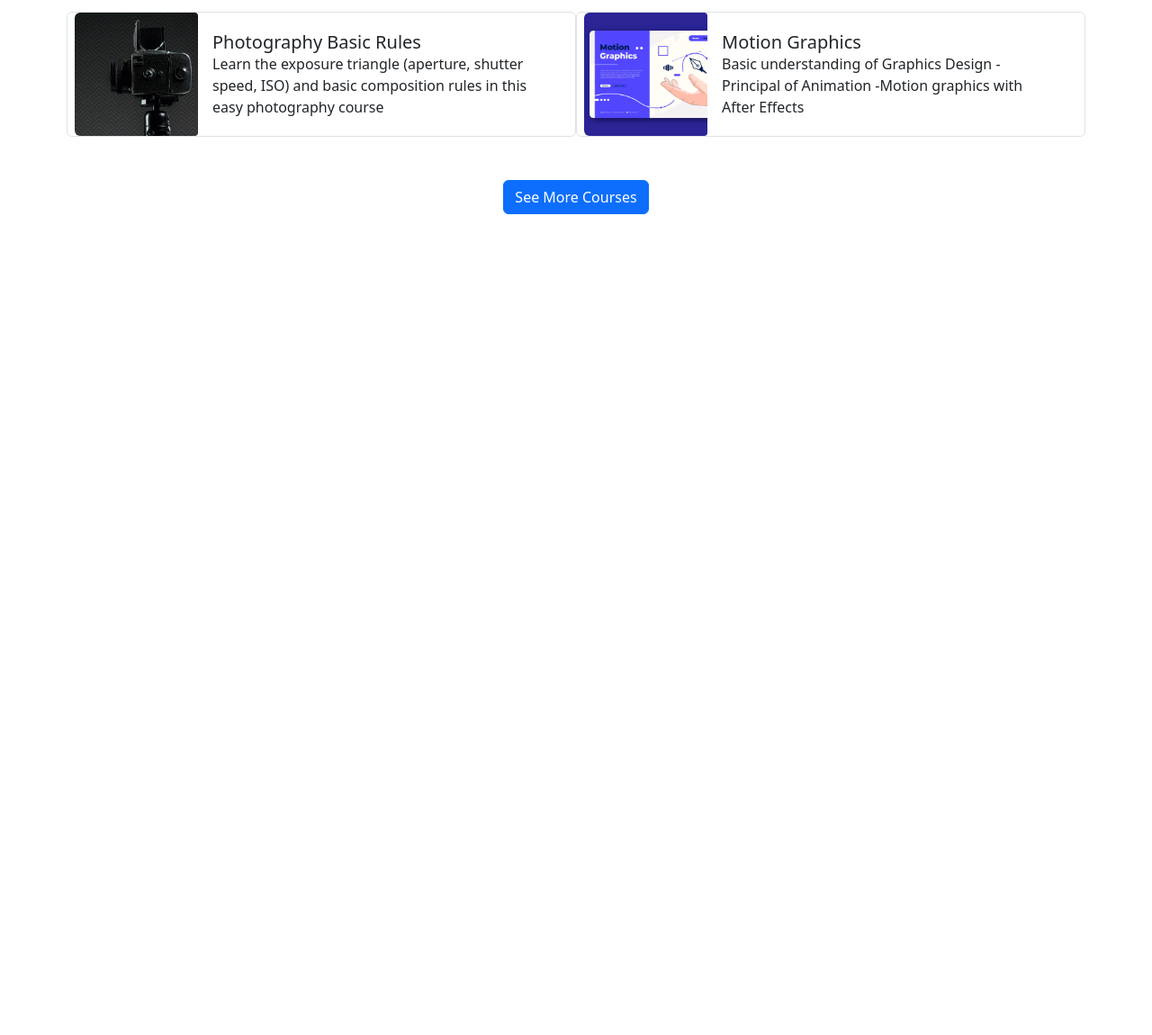
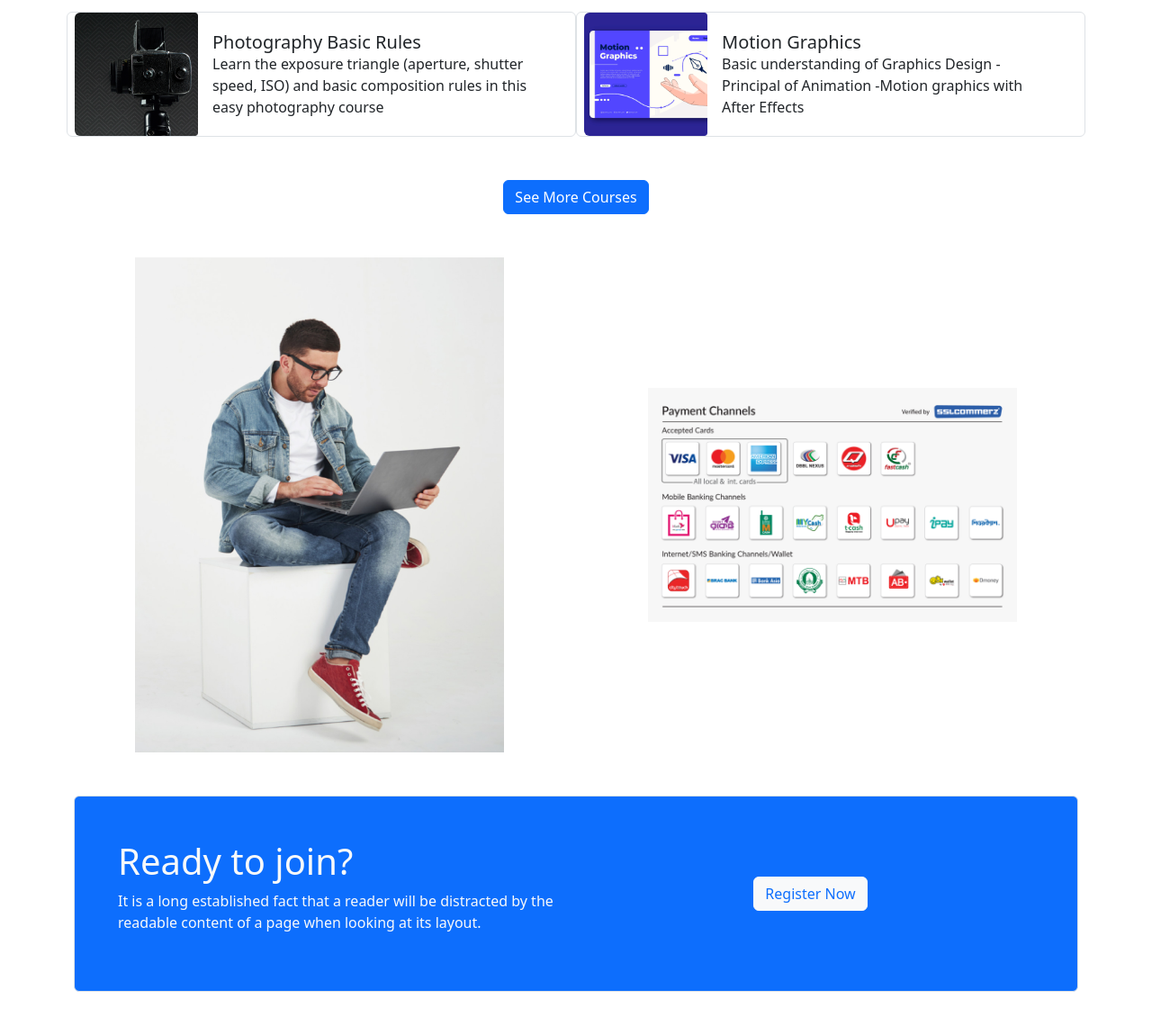
Before and after one commit to Shifat507/study-zone, a plain HTML site: page index.html in a window 1280 px wide. Shown: the part 1126-2276 px from the top of the page at 90% size. Before the commit the page ends 1412 px from the top, so only its background shows below. Drawn offline with nearby package versions, Linux system fonts and the light colour scheme.

Commit message:
added registration button

```diff
--- a/index.html
+++ b/index.html
@@ -13,9 +13,6 @@
             height: 500px;
             filter: brightness(60%);
         }
-
-
-
     </style>
 </head>
 
@@ -120,9 +117,9 @@
             </div>
         </section>
         <!-- Short text end -->
+        <!-- Courses start -->
+        <section class="container">
 
-        <section class="container">
-            <!-- Courses start -->
             <div class="row row-cols-1 row-cols-md-1 row-cols-lg-2 g-3">
                 <div class="col d-flex align-items-center border rounded">
                     <img src="images/course/course-1.png" class="img-fluid rounded-start w-25" alt="...">
@@ -190,8 +187,40 @@
             <div class="text-center py-5">
                 <button class="btn btn-primary">See More Courses</button>
             </div>
-            <!-- Courses end -->
+
         </section>
+        <!-- Courses end -->
+
+        <!-- Payment method start -->
+        <section class="container">
+            <div class="container text-center g-0">
+                <div class="row">
+                    <div class="col-12 col-md-6 col-lg-6">
+                        <img src="images/working.png" class="w-75" alt="">
+                    </div>
+                    <div class="col-12 col-md-6 col-lg-6 d-flex align-items-center justify-content-center">
+                        <img src="images/payment.png" class="w-75" alt="">
+                    </div>
+                </div>
+            </div>
+        </section>
+        <!-- Payment method end -->
+
+        <!-- Registration Star -->
+        <section class="container py-5">
+            <div class="container g-0 border rounded p-5 bg-primary">
+                <div class="row">
+                    <div class="col-12 col-md-6 col-lg-6">
+                        <h1 class="text-light">Ready to join?</h1>
+                        <p class="text-light">It is a long established fact that a reader will be distracted by the readable content of a page when looking at its layout.</p>
+                    </div>
+                    <div class="col-12 col-md-6 col-lg-6 d-flex align-items-center justify-content-center">
+                        <button class="btn btn-light text-primary">Register Now</button>
+                    </div>
+                </div>
+            </div>
+        </section>
+        <!-- Registration End -->
     </main>
 
     <script src="https://cdn.jsdelivr.net/npm/bootstrap@5.2.0/dist/js/bootstrap.bundle.min.js
```
Also changed, not shown: images/payment.png (added).
